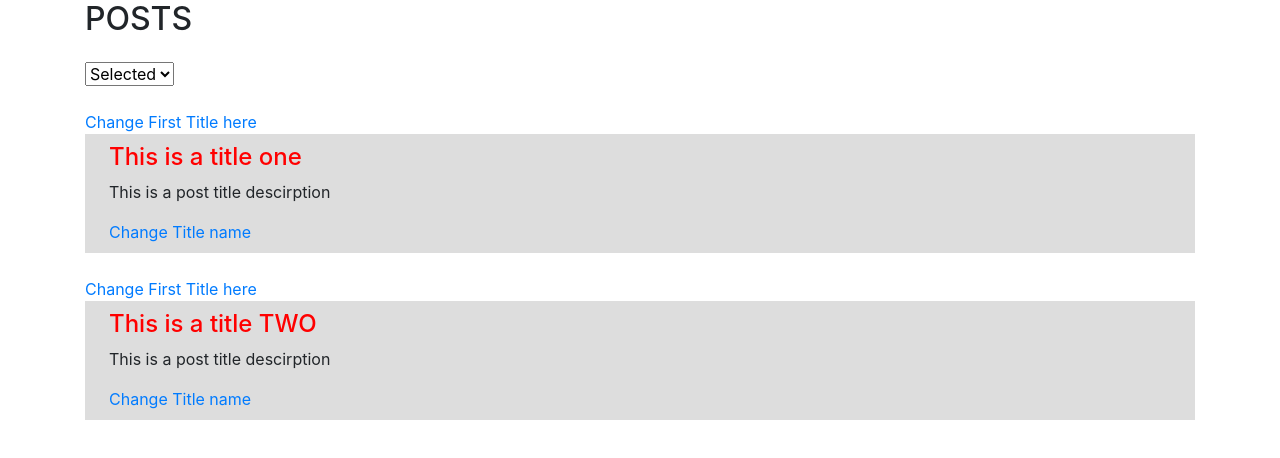
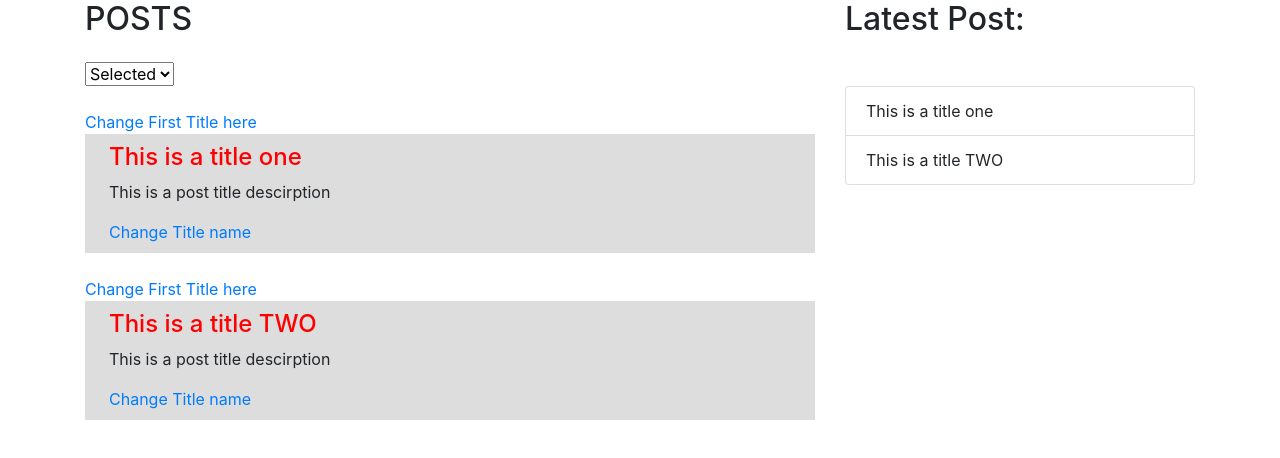
Before and after one commit to nuruzzamanHimel0/13_leela_webdev_vue3_full, a Vue app in the folder vue3-project/: page / in a window 1280 px wide. Shown: the top 458 px of the page. Built offline with nearby package versions, Linux system fonts and the light colour scheme.

Commit message:
child to parent props custom event data pass

```diff
--- a/vue3-project/src/App.vue
+++ b/vue3-project/src/App.vue
@@ -2,7 +2,7 @@
   <div>
     <div class="container">
       <div class="row">
-        <div class="col-md-12">
+        <div class="col-md-8">
           <h2>POSTS</h2>
           <div class="my-4">
             <compSelectComponet
@@ -14,11 +14,21 @@
 
           <div v-for="(value, key) in posts" :key="key">
               <a href="" @click.prevent="changeFirstTitle(key)" >Change First Title here</a>
-            <compSInglePost v-bind:postdata="value" :isActive="1" ></compSInglePost>
+            <compSInglePost v-bind:postdata="value" :isActive="1"
+              v-on:titleChanged="onTitleChange($event)"
+             ></compSInglePost>
 
             <br>
           </div>
 
+        </div>
+        <div class="col-md-4">
+          <h2>Latest Post:</h2>
+          <ul class="list-group mt-5">
+            <li class="list-group-item" v-for="(value,key) in posts" :key="key" >
+              {{ value.title }}
+            </li>
+          </ul>
         </div>
       </div>
     </div>
@@ -35,10 +45,12 @@ export default {
     return {
       posts: [
         {
+          id: 1,
           title: 'This is a title one',
           description: 'This is a post title descirption'
         },
         {
+          id: 2,
           title: 'This is a title TWO',
           description: 'This is a post title descirption'
         }
@@ -55,6 +67,12 @@ export default {
     },
     selectChange(event){
       console.log(event.target.value);
+    },
+    onTitleChange(event){
+      let index = this.posts.findIndex((post) => post.id == event.id);
+      this.posts[index].title = event.title;
+      // console.log(event.id);
+      // console.log(index);
     }
   }
 }
--- a/vue3-project/src/components/singlePost.vue
+++ b/vue3-project/src/components/singlePost.vue
@@ -15,7 +15,9 @@
 export default {
     data(){
         return {
-           post: this.postdata
+        //    post: this.postdata
+        // memory te onno jaygay data store kore
+           post: {...this.postdata}
         }
     },
     // props:['data','isActive'],
@@ -42,6 +44,7 @@ export default {
     methods:{
         changeTitle(){
             this.post.title = "change post title here";
+            this.$emit('titleChanged',this.post);
         }
     }
 }
```
Also changed, not shown: 1 other file (tests, documents, lock files or other folders).
